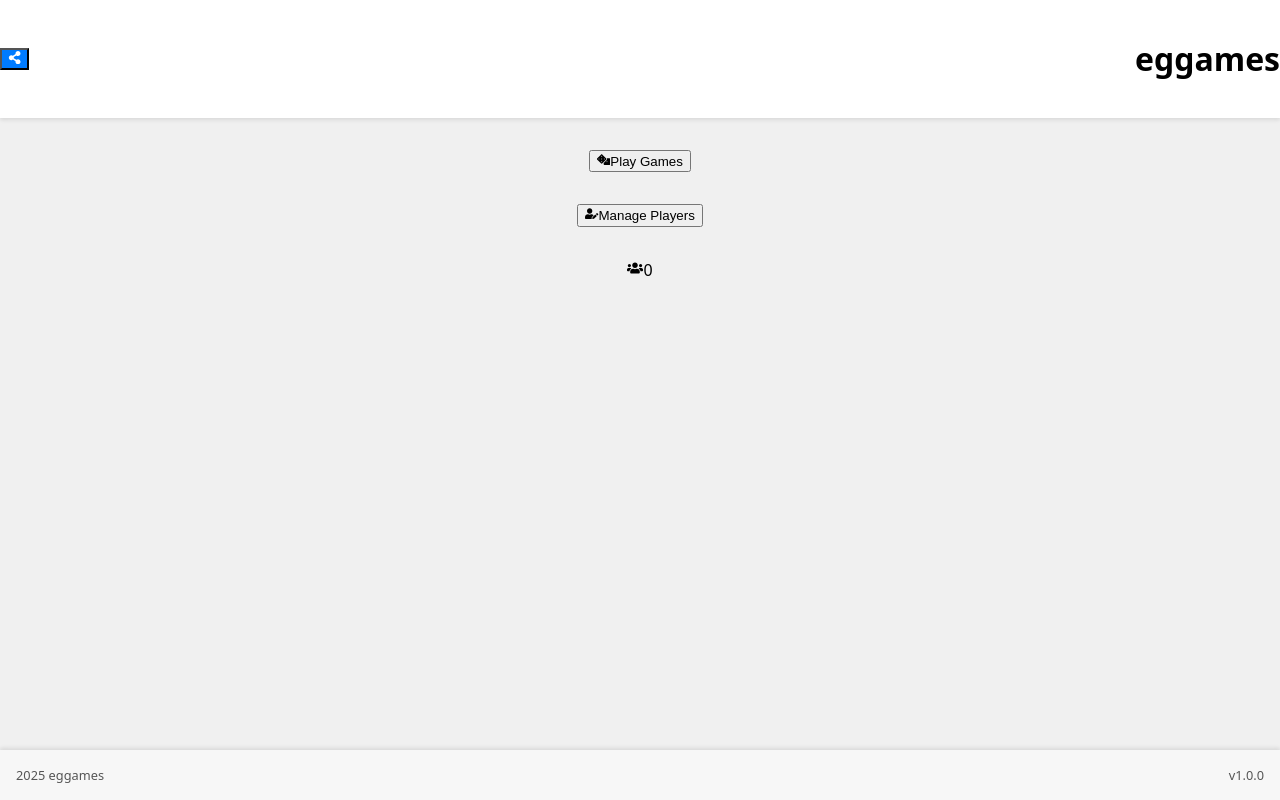
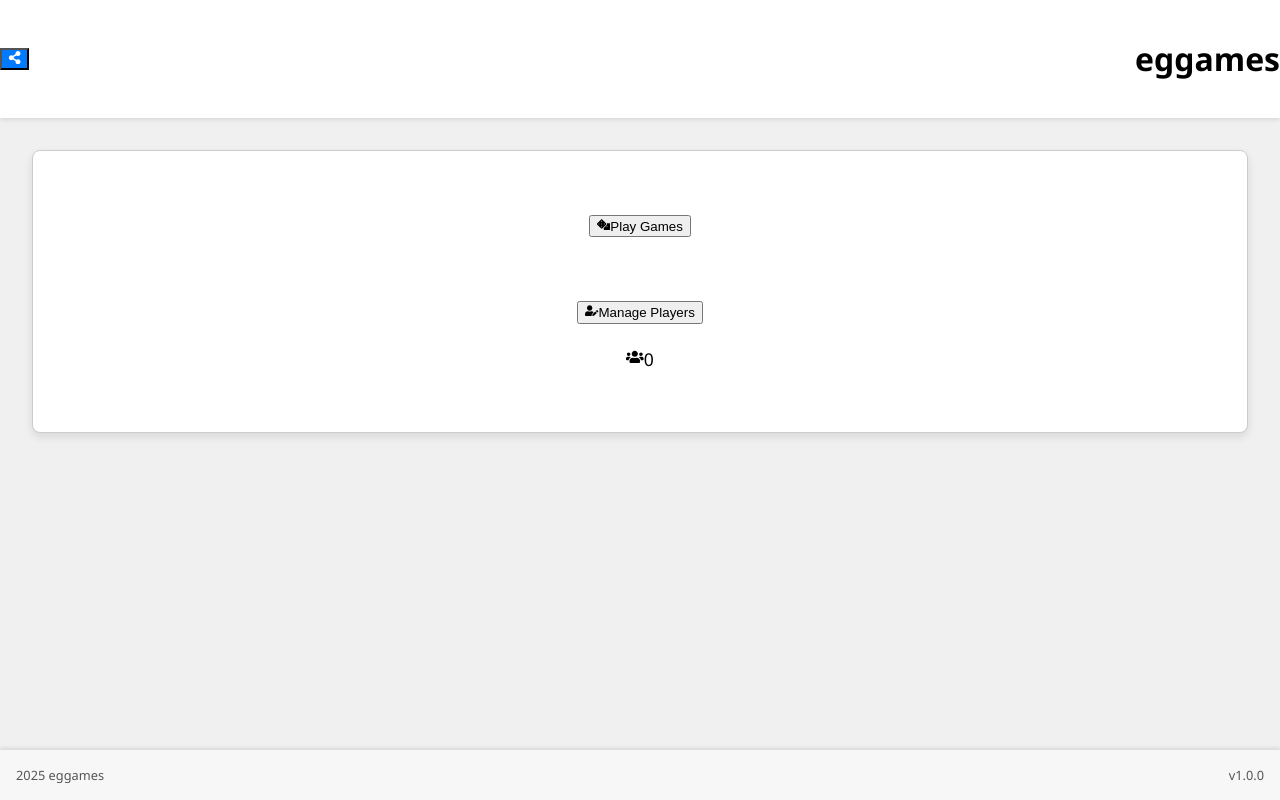
Before and after one commit to eggonz/eggames, a React (Vite) app: page /#/ in a window 1280 px wide. Built offline with nearby package versions, Linux system fonts and the light colour scheme.

Commit message:
fix some styles

```diff
--- a/src/App.css
+++ b/src/App.css
@@ -10,6 +10,7 @@
 }
 
 main {
+  box-sizing: border-box;
   padding: 2rem;
   flex: 1;
   background-color: var(--background-color);
--- a/src/components/PrimaryButton/PrimaryButton.module.css
+++ b/src/components/PrimaryButton/PrimaryButton.module.css
@@ -2,10 +2,12 @@
   background-color: var(--primary-button-color);
   color: var(--on-primary-button-color);
   border: none;
-  padding: 0.8rem 1.6rem;
-  border-radius: 4px;
+  padding: 1rem 1.5rem;
+  border-radius: 8px;
   cursor: pointer;
   font-size: 1rem;
+  line-height: 1rem;
+  font-weight: 500;
   transition: background-color 0.2s;
 
   display: flex;
--- a/src/components/games/BingoSettings/BingoSettings.module.css
+++ b/src/components/games/BingoSettings/BingoSettings.module.css
@@ -3,9 +3,9 @@
   flex-direction: column;
   align-items: start;
   justify-content: center;
-  gap: 20px;
+  gap: 2rem;
   width: 100%;
-  max-width: 400px;
+  max-width: 24rem;
   margin: 0 auto;
 }
 
@@ -21,19 +21,20 @@
   flex-direction: row;
   justify-content: space-between;
   width: 100%;
-  max-width: 300px;
+  max-width: 16rem;
   margin: 0 auto;
 }
 
 .row-or-col-container {
   display: flex;
   flex-direction: row;
-  gap: 10px;
+  gap: 0.5rem;
 }
 
 .row-or-col-container label {
   height: auto;
   margin: auto;
+  font-size: 1rem;
   line-height: 1.1rem;
 }
 
@@ -42,7 +43,7 @@
   margin: auto;
   line-height: 1.1rem;
 
-  padding: 8px;
+  padding: 0.3rem;
   border: 1px solid #ccc;
   border-radius: 4px;
   font-size: 1rem;
@@ -53,7 +54,7 @@
 .prompt-pool-container, .selected-prompts-container {
   display: flex;
   flex-direction: column;
-  gap: 10px;
+  gap: 0.5rem;
   width: 100%;
 }
 
@@ -68,7 +69,8 @@
 .prompt-pool-container textarea {
   width: 100%;
   height: 100%;
-  padding: 8px;
+  padding: 0.5rem;
+  margin: 0;
   border: 1px solid #ccc;
   border-radius: 4px;
 
@@ -85,7 +87,7 @@
 .selected-prompts-container {
   display: flex;
   flex-direction: column;
-  gap: 10px;
+  gap: 0.5rem;
 }
 
 .selected-prompts-container label {
@@ -96,16 +98,17 @@
   padding: 0;
   margin: 0;
   width: 100%;
-  margin-left: 10px;
+  font-size: 0.9rem;
 }
 
 .selected-prompts-list li{
   list-style-type: decimal;
   list-style-position: outside;
-  padding: 6px;
-  margin: 4px;
+  padding: 0.25rem;
+  /*margin: 4px;*/
   align-items: center;
   border: 1px solid #ccc;
   border-radius: 4px;
   background-color: #f9f9f9;
+  margin: 0.25rem 0.5rem;
 }
--- a/src/components/games/BingoSettings/BingoSettings.tsx
+++ b/src/components/games/BingoSettings/BingoSettings.tsx
@@ -83,7 +83,7 @@ export default function BingoSettings({ config, setConfig }: SettingsProps) {
 
       {/* TODO list of prompts similar to players list */}
       <div className={styles.promptPoolContainer}>
-        <label htmlFor="prompts">Prompts</label>
+        <label htmlFor="prompts">Prompt pool</label>
         <textarea
           id="prompts"
           name="prompts"
@@ -95,14 +95,14 @@ export default function BingoSettings({ config, setConfig }: SettingsProps) {
       <div className={styles.generateBtnContainer}>
         <PrimaryButton
           Icon={FaShuffle}
-          text={"Generate"}
+          text={"Select random prompts"}
           onClick={handleButtonClick}
         />
       </div>
 
       {config.selectedPrompts.length > 0 && (
         <div className={styles.selectedPromptsContainer}>
-          <label htmlFor="selectedPrompts">Selected Prompts</label>
+          <label htmlFor="selectedPrompts">Selected prompts</label>
           <ol className={styles.selectedPromptsList}>
             {config.selectedPrompts.map((prompt, index) => (
               <li key={index} className={styles.selectedPromptItem}>
--- a/src/index.css
+++ b/src/index.css
@@ -31,8 +31,8 @@
 
 body {
   margin: 0;
-  font-family: system-ui, 'Segoe UI', 'Roboto', 'Oxygen', 'Ubuntu', Avenir,
-  'Droid Sans', 'Helvetica Neue', Helvetica, Arial, sans-serif;
+  font-family: 'Ubuntu', 'Segoe UI', 'Roboto', 'Oxygen', system-ui,
+  Avenir, 'Droid Sans', 'Helvetica Neue', Helvetica, Arial, sans-serif;
   font-synthesis: none;
   text-rendering: optimizeLegibility;
   -webkit-font-smoothing: antialiased;
--- a/src/pages/HomePage.css
+++ b/src/pages/HomePage.css
@@ -1,7 +1,25 @@
 .home-menu-container {
   display: flex;
   flex-direction: column;
-  gap: 2rem;
-  justify-content: center;
   align-items: center;
+  gap: 4rem;
+  padding: 4rem 2rem;
+  margin: 0;
+  flex-grow: 1;
+
+  background-color: var(--surface-color);
+  border-radius: 8px;
+  box-shadow: 0 4px 8px rgba(0, 0, 0, 0.1);
+  border: 1px solid var(--surface-color-border);
+  color: var(--on-surface-color);
+  font-size: 1.1rem;
+  line-height: 1.1rem;
+  font-weight: 500;
 }
+
+.home-menu-players-group {
+  display: flex;
+  flex-direction: column;
+  align-items: center;
+  gap: 1.5rem;
+}
--- a/src/pages/HomePage.tsx
+++ b/src/pages/HomePage.tsx
@@ -22,11 +22,13 @@ function HomePage() {
           <PrimaryButton Icon={FaDice}
                          text={"Play Games"}
                          onClick={() => navigate('/games')} />
-          <PrimaryButton Icon={FaUserEdit}
-                         text={"Manage Players"}
-                         onClick={() => navigate('/players')} />
-          <IconDetail Icon={FaUsers}
-                      text={players.length} />
+          <div className="home-menu-players-group">
+            <PrimaryButton Icon={FaUserEdit}
+                           text={"Manage Players"}
+                           onClick={() => navigate('/players')} />
+            <IconDetail Icon={FaUsers}
+                        text={players.length} />
+          </div>
         </div>
       </main>
       <Footer leftText={"2025 eggames"}
```
